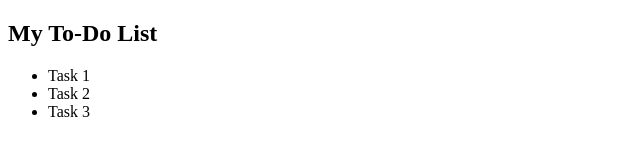
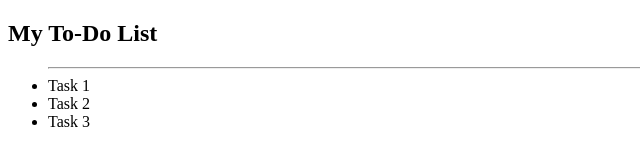
Before and after one commit to sunilt808/vgitp1, a plain HTML site: page index.html in a window 1280 px wide. Shown: the whole page, without its empty margins (0-640 px from the left). Drawn offline with Linux system fonts and the light colour scheme.

Commit message:
Update index.html
added ul and hr

```diff
--- a/index.html
+++ b/index.html
@@ -5,8 +5,7 @@
 </head>
 <body>
     <h2>My To-Do List</h2>
-    <ul>
-        <li>Task 1</li>
+ <ul> <hr>        <li>Task 1</li>
         <li>Task 2</li>
         <li>Task 3</li>
     </ul>
```
